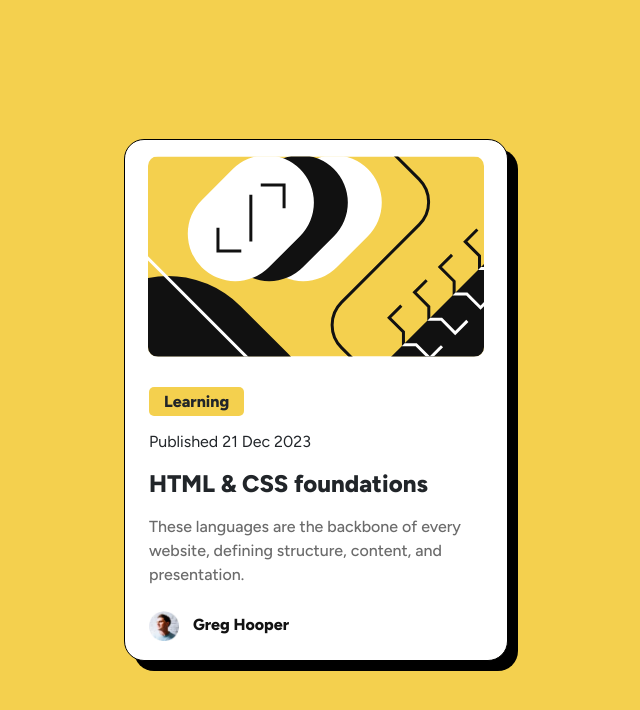
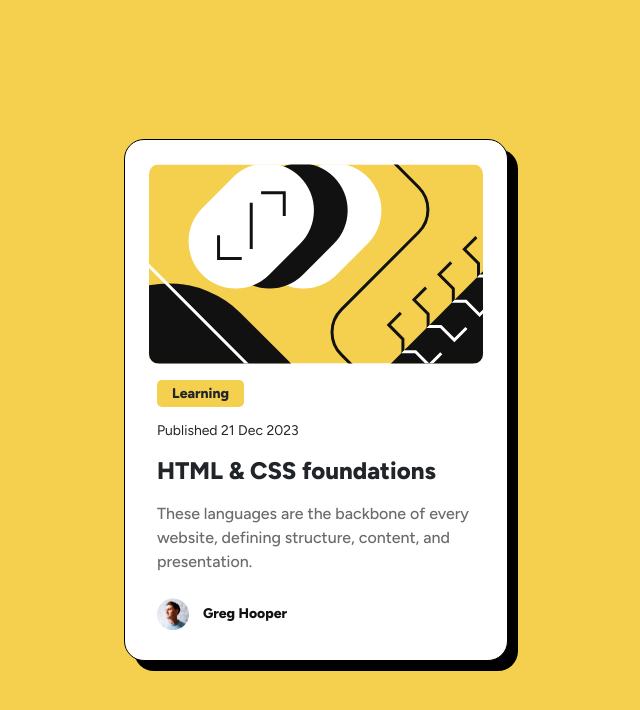
Before and after one commit to AbrilEsparza/blog-preview-card-main, a plain HTML site: page index.html in a window 1280 px wide. Shown: the whole page, without its empty margins (324-964 px from the left). Drawn offline with nearby package versions, Linux system fonts and the light colour scheme.

Commit message:
modify paddings

```diff
--- a/assets/styles/style.css
+++ b/assets/styles/style.css
@@ -15,7 +15,7 @@ body {
 
 p {
     font-family:  "Figtree", sans-serif;
-    font-size: 16px;
+    font-size: 14px;
     font-color: var(--gray950);
 }
 
@@ -36,6 +36,7 @@ p {
     font-weight: 500;
     font-style: normal;
     color: var(--gray500);
+    font-size: 16px;
 }
 
 .figtree-header {
@@ -55,7 +56,7 @@ p {
 .badge-tag {
     background-color: var(--yellow);
     font-weight: 800;
-    font-size: 16px;
+    font-size: 14px;
     font-family: "Figtree", sans-serif;
     border-radius: 5px;
     padding: 5px 15px;
@@ -65,7 +66,7 @@ p {
 .user {
     color: var(--gray950);
     font-weight: 800;
-    font-size: 16px;
+    font-size: 14px;
     font-family: "Figtree", sans-serif;
     padding: 5px 10px;
 
@@ -73,5 +74,5 @@ p {
 
 .img-border {
     border-radius: 10px;
-    height: 100px;
+    height: 200px !important;
 }
--- a/index.html
+++ b/index.html
@@ -20,12 +20,12 @@
 
 <body>
 
-  <div class="card card-size align-items-center justify-items-center border-black">
-      <div class="card-img-top p-3 text-center ">
+  <div class="card card-size align-items-center justify-items-center border-black py-4">
+      <div class="card-img-top px-3 text-center ">
         <img class="img-fluid img-border" src="./assets/images/illustration-article.svg"/>
       </div>
 
-      <div class="card-body">
+      <div class="card-body px-4">
         <span class="badge-tag m-2">Learning </span>
         <div class="px-2 pt-3">
           <p>Published 21 Dec 2023</p>
@@ -37,7 +37,7 @@
         </div>
 
         <div class="figtree-text px-2 py-3">
-          <img  src="./assets/images/image-avatar.webp" style="width: 30px; height: 30px;">
+          <img  src="./assets/images/image-avatar.webp" style="width: 32px; height: 32px;">
           <span class="user" > Greg Hooper</span>
         </div>
 
```
